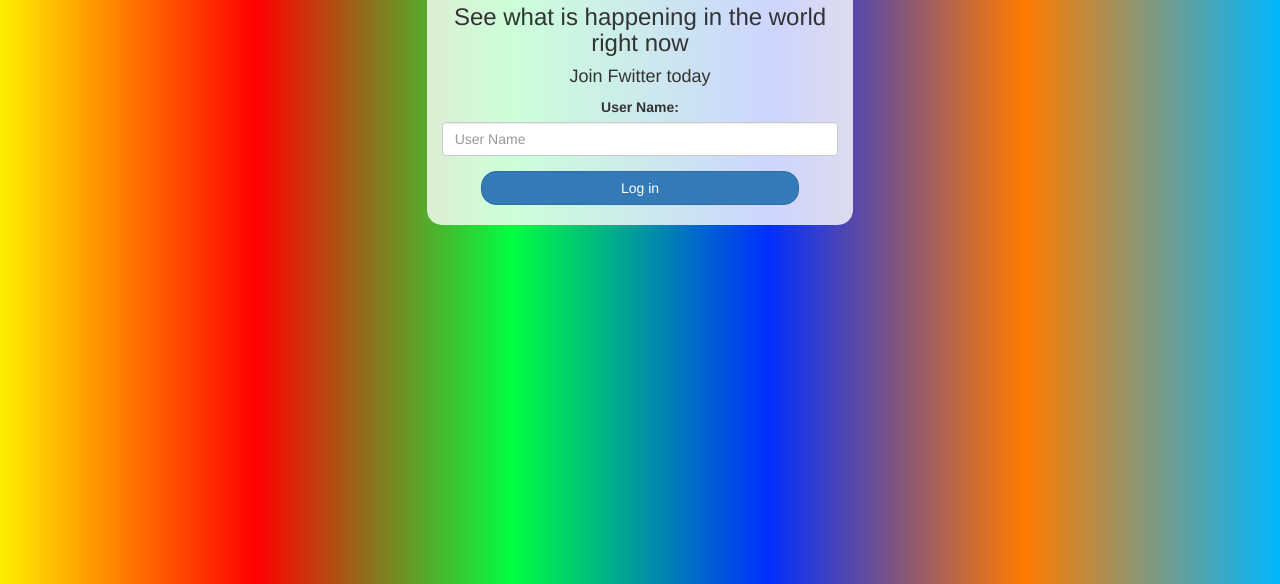
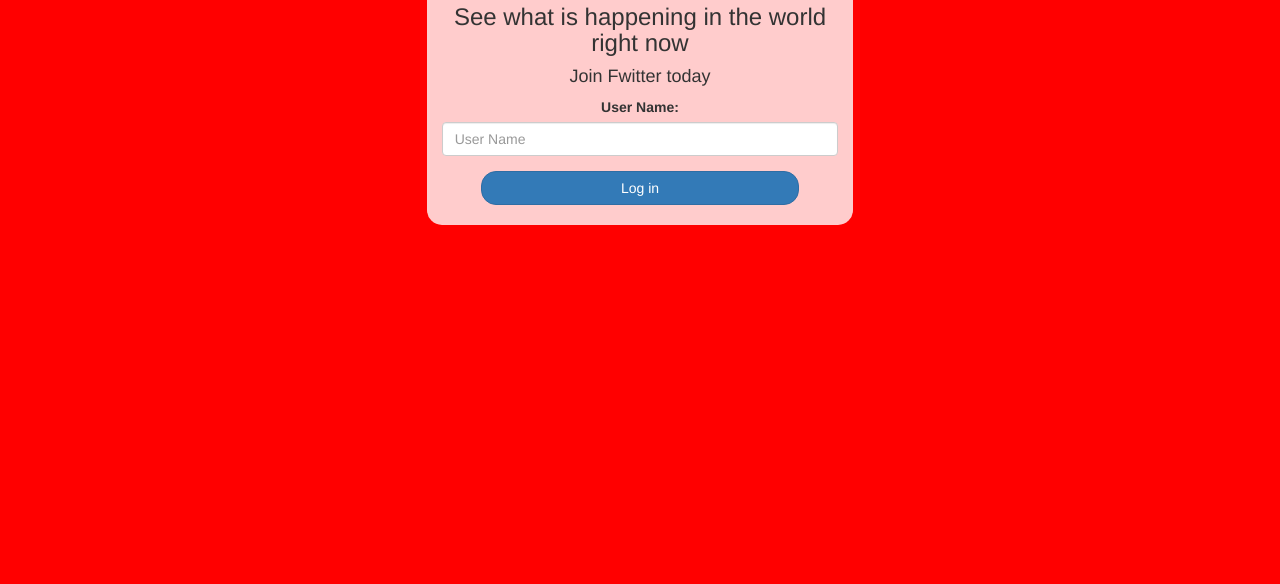
Before and after one commit to Suyashcoder117/Fwitter, a plain HTML site: page index.html in a window 1280 px wide. Shown: the part 296-880 px from the top of the page. Drawn offline with nearby package versions, Linux system fonts and the light colour scheme; a web font is replaced by a local one.

Commit message:
Update Style.css

```diff
--- a/Style.css
+++ b/Style.css
@@ -6,7 +6,7 @@ html, body
 
 body
 {
-	background: linear-gradient(to right, #fff000, #ff0000, #00ff40, #002fff, #ff7b00, #00b7ff);
+	background-color: red;
 }
 
 .header
```
